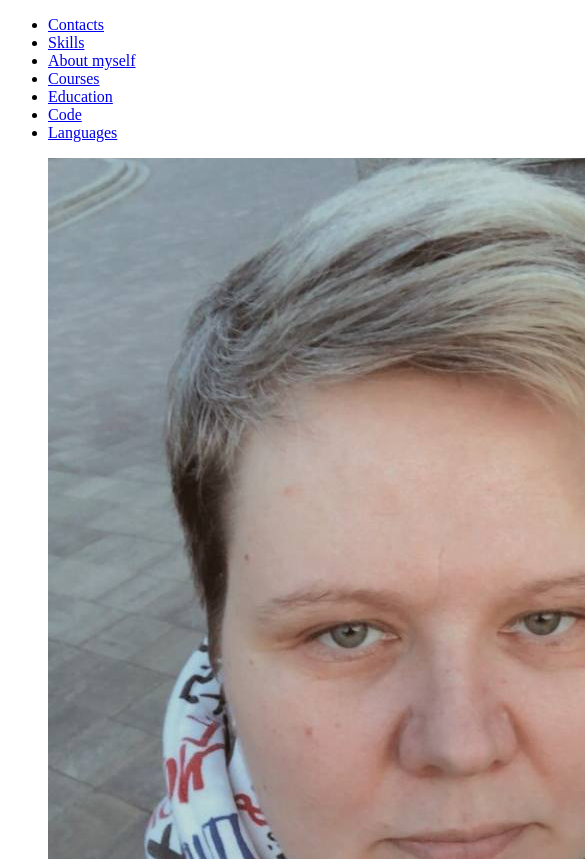
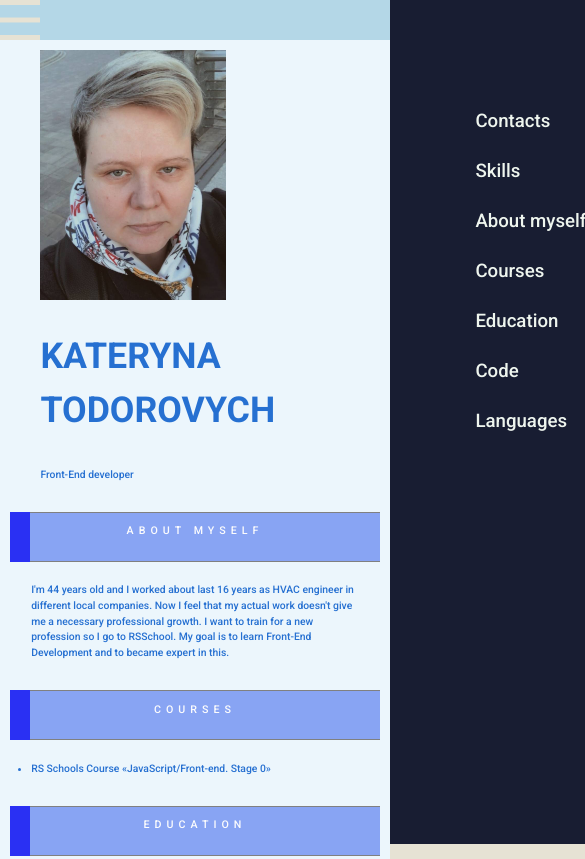
Before and after one commit to buffoon00/rsschool-cv, a plain HTML site: page index.html in a window 390 px wide. Shown: the top 859 px of the page, 585 px wide, since content can reach past the window. Drawn offline with Linux system fonts and the light colour scheme.

Commit message:
feat: change css file

```diff
--- a/css/style.css
+++ b/css/style.css
@@ -0,0 +1,294 @@
+body {
+    font-family: 'Roboto', sans-serif;
+
+    font-weight: 400;
+    line-height: 1.5;
+    color: #2670d1;
+    font-size: calc(10px + 8*((100vw - 320px) / (1440)));
+    display: flex;
+    flex-wrap: wrap;
+    justify-content: space-between;
+
+    margin: 0 auto;
+    min-height: 100vh;
+
+    padding: 0;
+    background-color: #e6e2d4;
+}
+* {
+    box-sizing: border-box;
+}
+.header {
+    background-color: #b4d7e7;
+    width: 100%;
+}
+.header_burger {
+    display: none;
+    height: 40px;
+    width: 40px;
+    position: relative;
+}
+.burger_line {
+    position: absolute;
+    display: block;
+    width: 100%;
+    height: 5px;
+    background-color: #e6e2d4;
+    z-index: 10;
+    left: 0;
+}
+.burger_line_first {
+    top: 0;
+}
+.burger_line_third {
+    bottom: 0;
+}
+.burger_line_second {
+    top: 50%;
+    transform: translateY(-50%);
+}
+.main-container {
+    display: flex;
+    justify-content: space-between;
+    align-items: center;
+    background-color: #ecf6fc;
+    width: 100%;
+
+}
+
+.container-right {
+    display: flex;
+    flex-direction: column;
+    justify-content: flex-end;
+    padding: 0 1em;
+    width: 70%;
+}
+.container-left {
+    display: flex;
+    flex-direction: column;
+    justify-content: flex-end;
+    padding: 1em 1em;
+    width: 30%;
+    background-color: #181d32;
+
+}
+.nav-list {
+    position: relative;
+    display: flex;
+    justify-content: space-between;
+    align-items: stretch;
+    padding: 0 1em 0 1em;
+    list-style: none;
+}
+.nav-link {
+    padding: 0;
+    line-height: 50px;
+    font-size: calc(14px + 10*((100vh - 320px)/(1440 - 320)));
+    color: rgb(238, 245, 238);
+
+    text-decoration: none;
+
+    transition: .3s;
+}
+.nav-link:hover {
+    color: #493b88;
+    text-decoration: none;
+    transition: color 0.5s;
+}
+html {
+    scroll-behavior: smooth;
+  }
+
+.section-title {
+    font-size: calc(10px + 14*((100vw - 320px) / (1440)));
+    font-weight: 400;
+    text-transform: uppercase;
+    letter-spacing: 5px;
+    color: #fcfcfd;
+    background-color: rgb(136, 164, 243);
+    padding: 1em 1em;
+    text-align: center;
+    border-block: solid grey 1px;
+    position: relative;
+    height: 50px;
+}
+.section-title::before {
+    content: "";
+    position: absolute;
+    width: 20px;
+    height: 50px;
+    background-color: #2a30f3;
+    top: -1px;
+    left: 0;
+}
+
+.link {
+    text-decoration: none;
+    color: #9d8eb9;
+    transition: color 0.5s;
+}
+
+.link:hover {
+    color: #260bc2;
+}
+.footer {
+    background-color: #b4d7e7;
+    width: 100%;
+
+}
+.list-footer {
+    display: flex;
+    justify-content: space-between;
+    align-items: center;
+    font-size: 25px;
+    color: white;
+}
+.figure {
+    margin: 0;
+    padding: 0;
+    display: flex;
+    justify-content: center;
+}
+.main-title {
+    width: 70%;
+    position: relative;
+    font-size: calc(35px + (15*((100vw - 320px)/(1440))));
+    text-align: start;
+}
+.section-right {
+    position: relative;
+    margin: 10px 80px 10px 60px;
+    background-color: #ecf6fc;
+}
+.contacts-list {
+    padding: 1em 2em;
+    text-align: start;
+}
+.skills-list {
+    padding: 1em 2em;
+    text-align: start;
+}
+.courses-list {
+    padding: 1em 2em;
+    text-align: start;
+}
+.education-list {
+    padding: 1em 2em;
+    text-align: start;
+}
+.Languages-list {
+    padding: 1em 2em;
+    text-align: start;
+}
+.code {
+    display: block;
+    overflow-x: hidden;
+}
+.aboutmyself {
+    padding: 1em 2em;
+    text-align: start;
+}
+.myphoto_left {
+    width: 100%;
+    object-fit: cover;
+    height: min-content;
+    align-items: center;
+
+}
+.myphoto_right {
+    display: none;
+}
+.rsschool_icon {
+    width: 60%;
+}
+.git {
+    width: 40%;
+}
+
+/*media-start*/
+@media (max-width: 600px) {
+    body {
+        width: 100%;
+    }
+    .header_burger {
+        display: block;
+    }
+    .main-container {
+        flex-direction: column;
+    }
+    .container-left {
+        width: 100%;
+    }
+    .container-right {
+        width: 100%;
+        order: -1;
+    }
+    .myphoto_left {
+        display: none;
+    }
+    .myphoto_right {
+        display: block;
+        width: 60%;
+    }
+    .figure {
+        justify-content: flex-start;
+    }
+    .section-right {
+       margin: 10px 30px 10px 30px;
+    }
+    .nav {
+        width: 100%;
+        height: 100%;
+        position: fixed;
+        background-color: #181d32;
+        z-index: 10;
+        padding: 75px;
+        top: 0;
+        left: 0;
+        transform: translateX(100%);
+        transition: .3s linear;
+
+    }
+    .nav_active {
+        transform: translateX(0);
+
+    }
+    .nav-item {
+        width: 100%;
+    }
+    .nav-list {
+        position: relative;
+        display: flex;
+        flex-direction: column;
+        justify-content: space-between;
+        align-items: stretch;
+        padding: 1em;
+        list-style: none;
+}
+.header_nav_close {
+    position: absolute;
+    width: 40px;
+    height: 40px;
+    top: 20px;
+    right: 20px;
+    z-index: 11;
+}
+.header_nav_close_line {
+    display: block;
+    height: 2px;
+    width: 100%;
+    background-color: #e6e2d4;
+    position: absolute;
+    top: 50%;
+    width: 100%;
+
+}
+.header_nav_close_line:first-child {
+    transform: translateY(-50%) rotate(45deg);
+}
+.header_nav_close_line:last-child {
+    transform: translateY(-50%) rotate(-45deg);
+}
+
+}
+/*media-end*/
```
Also changed, not shown: index.html (line endings or trailing spaces).
